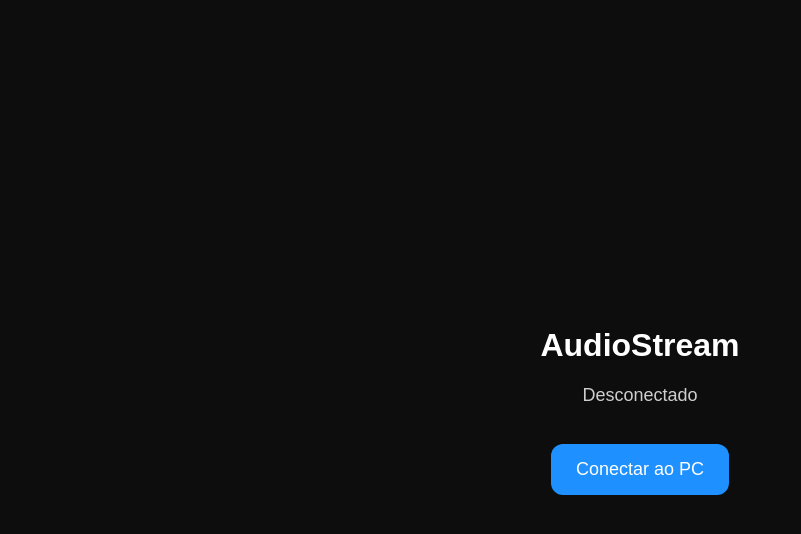
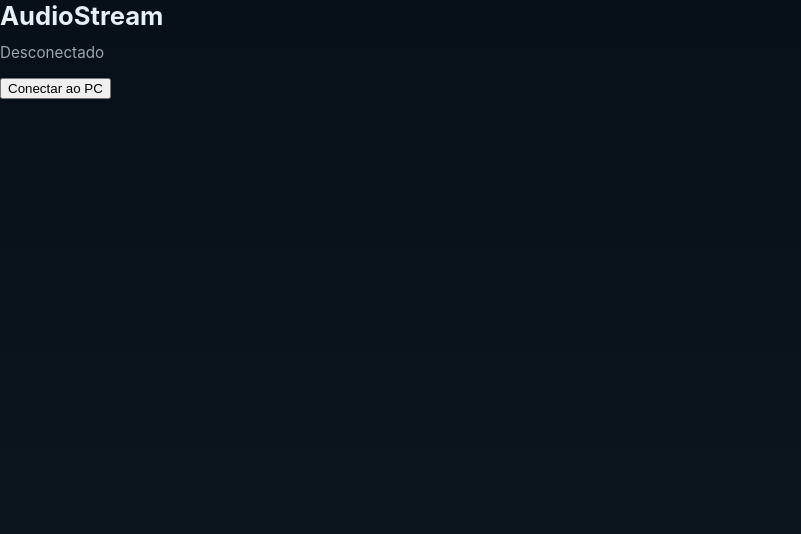
Before and after one commit to Samakz777/Audioestreaming777, a plain HTML site: page index.html in a window 1280 px wide. Shown: the whole page, without its empty margins (0-801 px from the left). Drawn offline with Linux system fonts and the light colour scheme.

Commit message:
Refactor CSS with CSS variables and new styles

```diff
--- a/style.css
+++ b/style.css
@@ -1,35 +1,45 @@
-body {
-    margin: 0;
-    background: #0d0d0d;
-    color: white;
-    font-family: Arial, sans-serif;
-    display: flex;
-    justify-content: center;
-    align-items: center;
-    height: 100vh;
+:root{
+  --bg:#0f1720;
+  --card:#0b1220;
+  --muted:#9aa7b2;
+  --accent:#6ee7b7;
+  --accent-2:#60a5fa;
+  --glass: rgba(255,255,255,0.03);
+  --radius:16px;
+  font-family: Inter, system-ui, -apple-system, "Segoe UI", Roboto, "Helvetica Neue", Arial;
 }
 
-.container {
-    text-align: center;
-    padding: 20px;
+*{box-sizing:border-box}
+html,body{height:100%;margin:0;background:linear-gradient(180deg,#071018 0%, #0f1720 100%);color:#e6eef6;-webkit-font-smoothing:antialiased}
+main.card{
+  width:92%;
+  max-width:760px;
+  margin:28px auto;
+  background:linear-gradient(180deg, rgba(255,255,255,0.02), rgba(255,255,255,0.01));
+  border-radius:var(--radius);
+  padding:18px;
+  box-shadow: 0 8px 30px rgba(2,6,23,0.6);
+  border: 1px solid rgba(255,255,255,0.03);
 }
 
-button {
-    background: #1e90ff;
-    border: 0;
-    padding: 15px 25px;
-    border-radius: 12px;
-    color: white;
-    font-size: 18px;
-    margin-top: 20px;
+header{display:flex;gap:12px;align-items:center}
+.logo{width:56px;height:56px;background:linear-gradient(135deg,var(--accent),var(--accent-2));border-radius:12px;padding:10px}
+h1{margin:0;font-size:1.6rem}
+.subtitle{margin:2px 0 0;color:var(--muted);font-size:0.95rem}
+
+.controls{margin-top:14px}
+.controls label{display:block;color:var(--muted);font-size:0.9rem;margin-bottom:6px}
+.controls input[type="text"]{
+  width:100%;padding:12px;border-radius:10px;border:1px solid rgba(255,255,255,0.03);
+  background:var(--glass);color:inherit;font-size:1rem;
 }
+.row{display:flex;gap:10px;margin-top:10px;align-items:center}
+select{padding:10px;border-radius:10px;border:1px solid rgba(255,255,255,0.03);background:transparent;color:inherit}
+.btn{padding:10px 14px;border-radius:10px;border:none;background:rgba(255,255,255,0.03);color:inherit;font-weight:600}
+.btn.primary{background:linear-gradient(90deg,var(--accent),var(--accent-2));color:#012;box-shadow:0 6px 18px rgba(96,165,250,0.12)}
+.status{margin-top:12px;color:var(--muted);font-size:0.95rem}
 
-button:active {
-    transform: scale(0.97);
-}
+.visual{margin-top:16px;padding:10px;border-radius:10px;background:rgba(0,0,0,0.06)}
+canvas{width:100%;height:40px;border-radius:8px;display:block}
 
-.status {
-    margin-top: 10px;
-    font-size: 18px;
-    opacity: 0.8;
-}
+footer{margin-top:12px;color:var(--muted);font-size:0.85rem;text-align:center}
```
